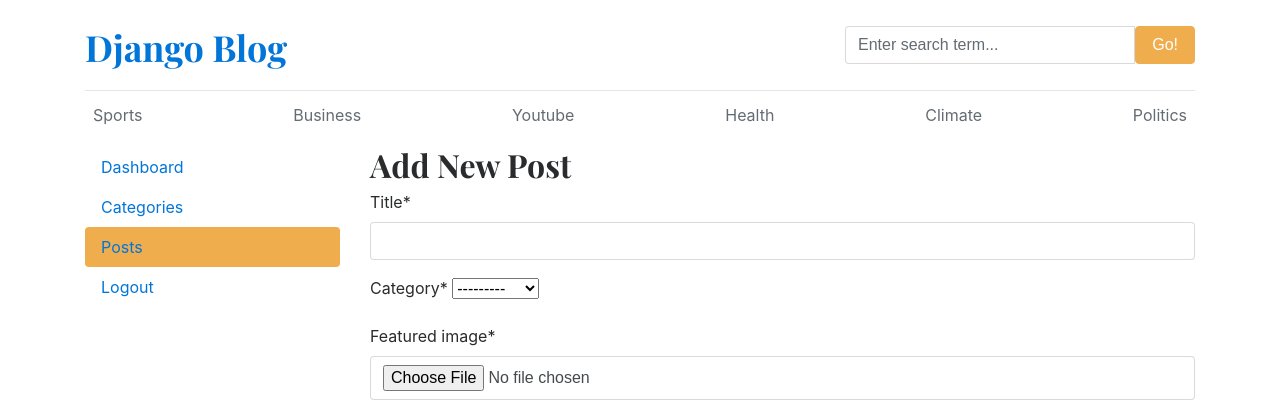
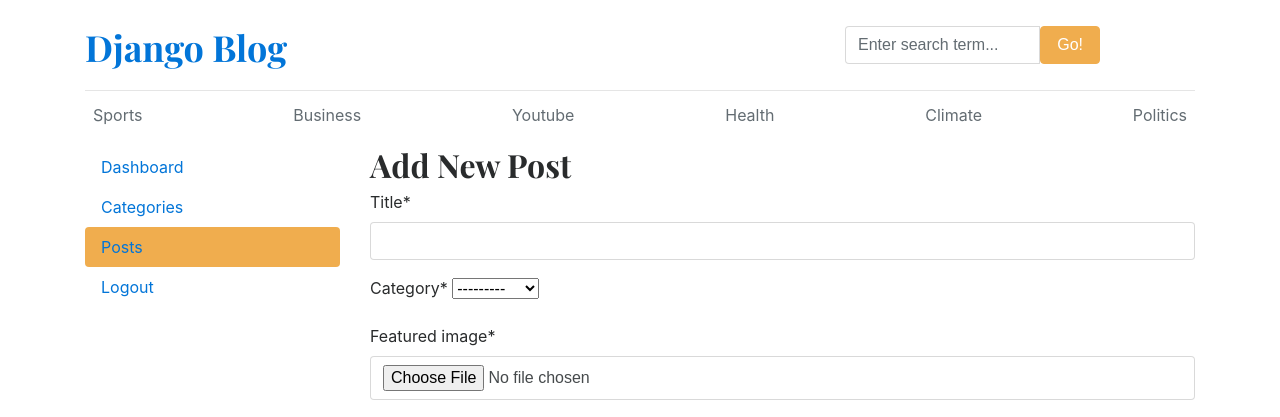
Before and after one commit to antopaulev/bloging-app, a Django app: page /dashboard/posts/add/ in a window 1280 px wide; the page is wider, and only the part inside the window is pictured. Shown: the top 417 px of that part. Run offline with Django 5.2, Linux system fonts and the light colour scheme; data comes from the database, SQL or seed files in the repository; both versions use the stored data as it was after the commit; some libraries are stand-ins or nearby versions.

Commit message:
final commit

```diff
--- a/templates/base.html
+++ b/templates/base.html
@@ -20,7 +20,7 @@
           <div class="col-8 pt-1">
             <a class="blog-header-logo text-dark" href="/">Django Blog</a>
           </div>
-          <div class="col-4 " >
+          <div class="col-3" >
             <form action="{% url 'search' %}" method="GET">
               <div class="input-group">
                 <input class="form-control" type="text" name="keyword" value="{{ keyword }}" placeholder="Enter search term..." aria-label="Enter search term..." aria-describedby="button-search" />
```
Also changed, not shown: db.sqlite3.
